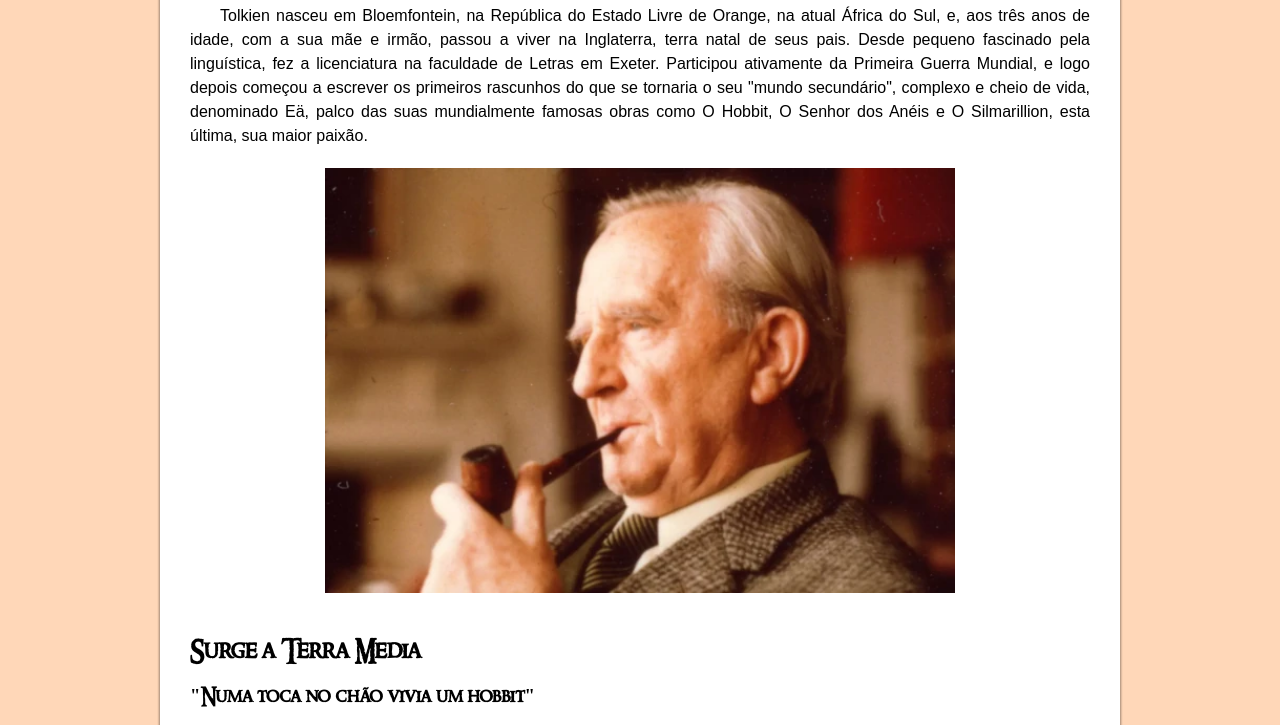
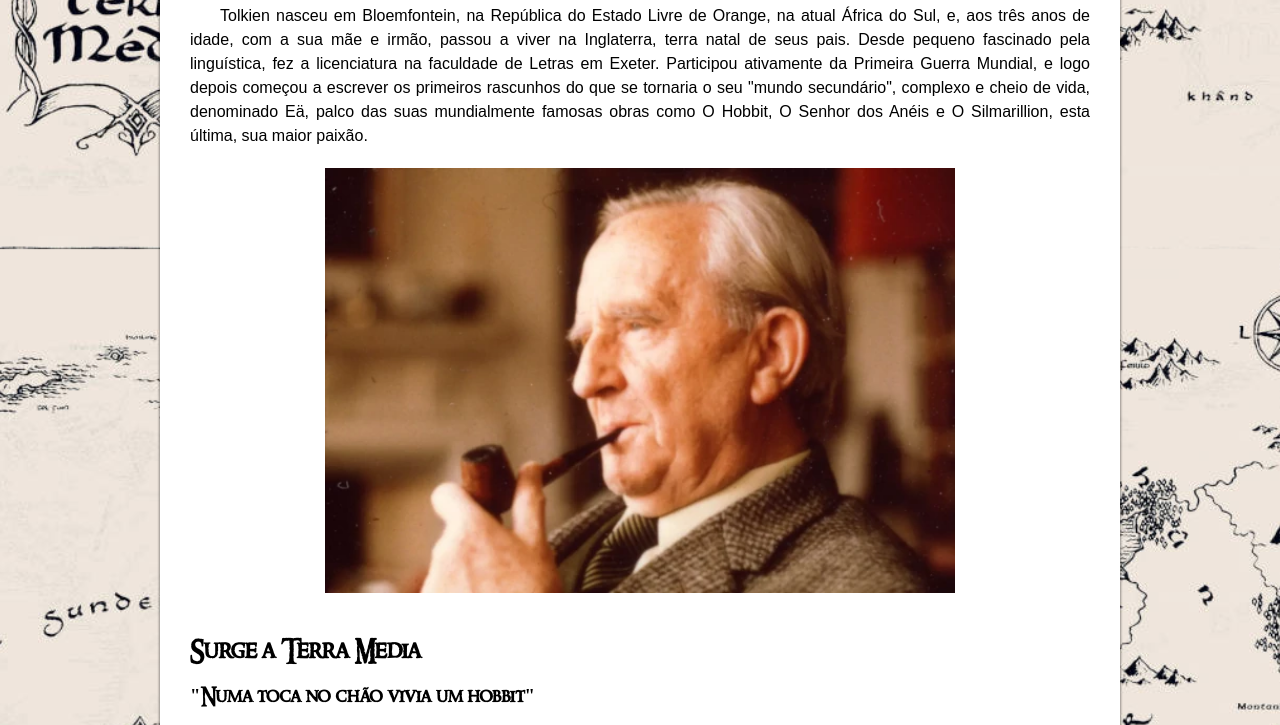
Before and after one commit to DanielFelin1/Pagina-Senhor-dos-aneis, a plain HTML site: page index.html in a window 1280 px wide. Shown: the part 551-1276 px from the top of the page. Drawn offline with Linux system fonts and the light colour scheme.

Commit message:
update background-image

```diff
--- a/estilo.css/estilo.css
+++ b/estilo.css/estilo.css
@@ -63,6 +63,11 @@ nav > a:hover{
 
 body{
     background-color: var(--cor01);
+    background-image: url('../imagens/terra-media3.jpg');
+    background-position: center center;
+    background-repeat: no-repeat;
+    background-attachment: fixed;
+    background-size: cover;
 }
 
 main{
```
Also changed, not shown: imagens/terra-media2.jpg (deleted), imagens/terra-media3.jpg (added).
